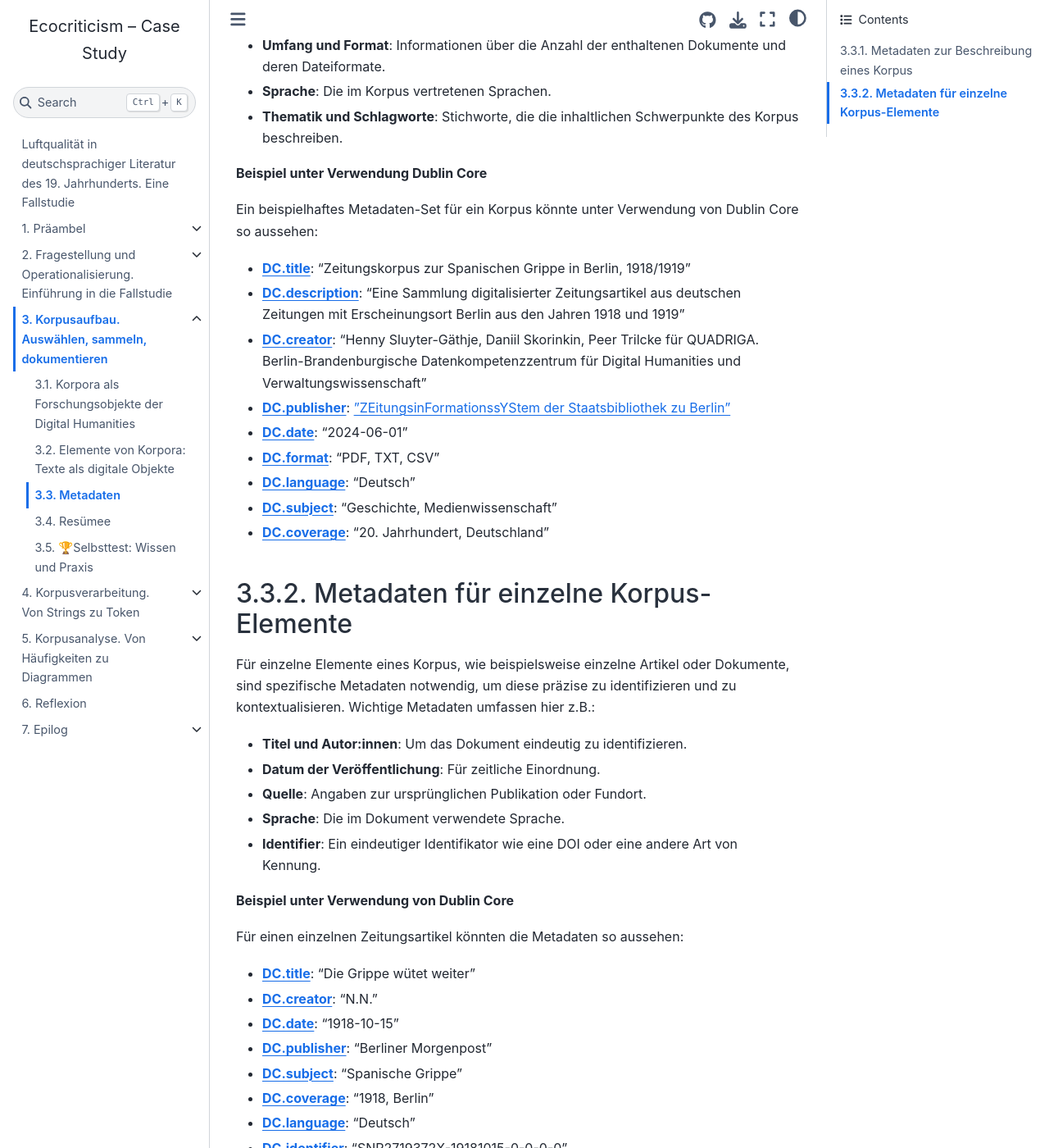
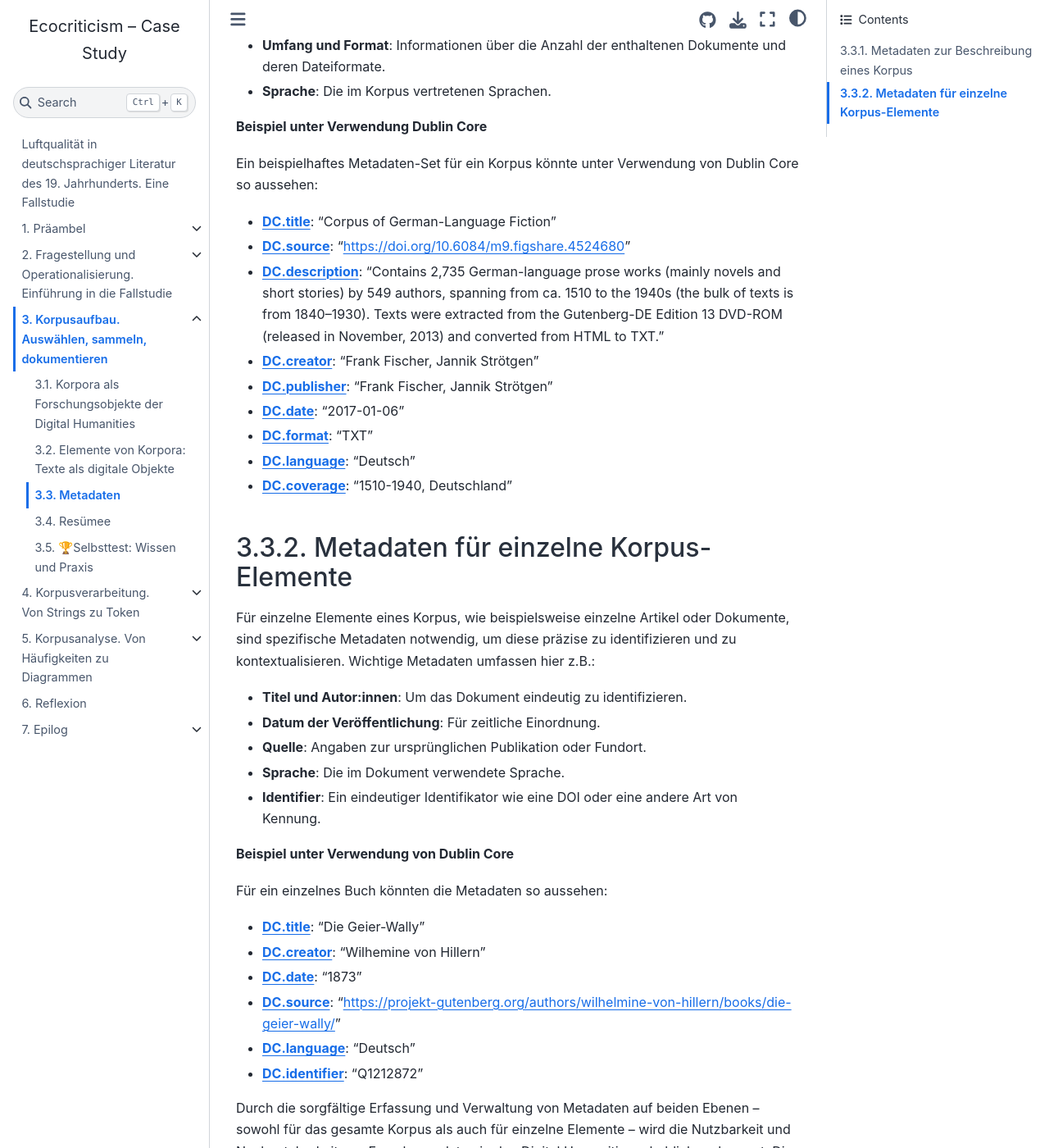
Before and after one commit to quadriga-dk/Text-Fallstudie-3, a Jupyter Book: the page built from corpus_collection/corpus-collection_metadata.md, in a window 1280 px wide and 1400 px high, scrolled down 1064 px. Shown: the whole window at 82% size. Built offline with Jupyter Book 1.0.4 settings and Sphinx 7.4.7 and the Sphinx Book theme 1.1.4, drawn with Linux system fonts in a browser that asks for light colours; pages that are not in the unit, such as notebooks, are missing from menus.

Commit message:
update metadata section with relevant examples from FS3

```diff
--- a/corpus_collection/corpus-collection_metadata.md
+++ b/corpus_collection/corpus-collection_metadata.md
@@ -21,21 +21,20 @@ Bei der Beschreibung eines gesamten Korpus sind die Metadaten entscheidend, um d
 - **Datum**: Zeitangaben zur Erstellung und Veröffentlichung des Korpus.
 - **Umfang und Format**: Informationen über die Anzahl der enthaltenen Dokumente und deren Dateiformate.
 - **Sprache**: Die im Korpus vertretenen Sprachen.
-- **Thematik und Schlagworte**: Stichworte, die die inhaltlichen Schwerpunkte des Korpus beschreiben.
 
 **Beispiel unter Verwendung Dublin Core**
 
 Ein beispielhaftes Metadaten-Set für ein Korpus könnte unter Verwendung von Dublin Core so aussehen:
 
-- **<a href="https://www.dublincore.org/specifications/dublin-core/dcmi-terms/elements11/title/" class="external-link" target="_blank">DC.title</a>**: "Zeitungskorpus zur Spanischen Grippe in Berlin, 1918/1919"
-- **<a href="https://www.dublincore.org/specifications/dublin-core/dcmi-terms/elements11/description/" class="external-link" target="_blank">DC.description</a>**: "Eine Sammlung digitalisierter Zeitungsartikel aus deutschen Zeitungen mit Erscheinungsort Berlin aus den Jahren 1918 und 1919"
-- **<a href="https://www.dublincore.org/specifications/dublin-core/dcmi-terms/elements11/creator/" class="external-link" target="_blank">DC.creator</a>**: "Henny Sluyter-Gäthje, Daniil Skorinkin, Peer Trilcke für QUADRIGA. Berlin-Brandenburgische Datenkompetenzzentrum für Digital Humanities und Verwaltungswissenschaft"
-- **<a href="https://www.dublincore.org/specifications/dublin-core/dcmi-terms/elements11/publisher/" class="external-link" target="_blank">DC.publisher</a>**: <a href="https://zefys.staatsbibliothek-berlin.de/" class="external-link" target="_blank">"ZEitungsinFormationssYStem der Staatsbibliothek zu Berlin"</a>
-- **<a href="https://www.dublincore.org/specifications/dublin-core/dcmi-terms/elements11/date/" class="external-link" target="_blank">DC.date</a>**: "2024-06-01"
-- **<a href="https://www.dublincore.org/specifications/dublin-core/dcmi-terms/elements11/format/" class="external-link" target="_blank">DC.format</a>**: "PDF, TXT, CSV"
+- **<a href="https://www.dublincore.org/specifications/dublin-core/dcmi-terms/elements11/title/" class="external-link" target="_blank">DC.title</a>**: "Corpus of German-Language Fiction"
+- **<a href="https://www.dublincore.org/specifications/dublin-core/dcmi-terms/elements11/source/" class="external-link" target="_blank">DC.source</a>**: "https://doi.org/10.6084/m9.figshare.4524680"
+- **<a href="https://www.dublincore.org/specifications/dublin-core/dcmi-terms/elements11/description/" class="external-link" target="_blank">DC.description</a>**: "Contains 2,735 German-language prose works (mainly novels and short stories) by 549 authors, spanning from ca. 1510 to the 1940s (the bulk of texts is from 1840–1930). Texts were extracted from the Gutenberg-DE Edition 13 DVD-ROM (released in November, 2013) and converted from HTML to TXT."
+- **<a href="https://www.dublincore.org/specifications/dublin-core/dcmi-terms/elements11/creator/" class="external-link" target="_blank">DC.creator</a>**: "Frank Fischer, Jannik Strötgen"
+- **<a href="https://www.dublincore.org/specifications/dublin-core/dcmi-terms/elements11/publisher/" class="external-link" target="_blank">DC.publisher</a>**: "Frank Fischer, Jannik Strötgen"
+- **<a href="https://www.dublincore.org/specifications/dublin-core/dcmi-terms/elements11/date/" class="external-link" target="_blank">DC.date</a>**: "2017-01-06"
+- **<a href="https://www.dublincore.org/specifications/dublin-core/dcmi-terms/elements11/format/" class="external-link" target="_blank">DC.format</a>**: "TXT"
 - **<a href="https://www.dublincore.org/specifications/dublin-core/dcmi-terms/elements11/language/" class="external-link" target="_blank">DC.language</a>**: "Deutsch"
-- **<a href="https://www.dublincore.org/specifications/dublin-core/dcmi-terms/elements11/subject/" class="external-link" target="_blank">DC.subject</a>**: "Geschichte, Medienwissenschaft"
-- **<a href="https://www.dublincore.org/specifications/dublin-core/dcmi-terms/elements11/coverage/" class="external-link" target="_blank">DC.coverage</a>**: "20. Jahrhundert, Deutschland"
+- **<a href="https://www.dublincore.org/specifications/dublin-core/dcmi-terms/elements11/coverage/" class="external-link" target="_blank">DC.coverage</a>**: "1510-1940, Deutschland"
 
 ## Metadaten für einzelne Korpus-Elemente
 
@@ -49,15 +48,13 @@ Für einzelne Elemente eines Korpus, wie beispielsweise einzelne Artikel oder Do
 
 **Beispiel unter Verwendung von Dublin Core**
 
-Für einen einzelnen Zeitungsartikel könnten die Metadaten so aussehen:
+Für ein einzelnes Buch könnten die Metadaten so aussehen:
 
-- **<a href="https://www.dublincore.org/specifications/dublin-core/dcmi-terms/elements11/title/" class="external-link" target="_blank">DC.title</a>**: "Die Grippe wütet weiter"
-- **<a href="https://www.dublincore.org/specifications/dublin-core/dcmi-terms/elements11/creator/" class="external-link" target="_blank">DC.creator</a>**: "N.N."
-- **<a href="https://www.dublincore.org/specifications/dublin-core/dcmi-terms/elements11/date/" class="external-link" target="_blank">DC.date</a>**: "1918-10-15"
-- **<a href="https://www.dublincore.org/specifications/dublin-core/dcmi-terms/elements11/publisher/" class="external-link" target="_blank">DC.publisher</a>**: "Berliner Morgenpost"
-- **<a href="https://www.dublincore.org/specifications/dublin-core/dcmi-terms/elements11/subject/" class="external-link" target="_blank">DC.subject</a>**: "Spanische Grippe"
-- **<a href="https://www.dublincore.org/specifications/dublin-core/dcmi-terms/elements11/coverage/" class="external-link" target="_blank">DC.coverage</a>**: "1918, Berlin"
+- **<a href="https://www.dublincore.org/specifications/dublin-core/dcmi-terms/elements11/title/" class="external-link" target="_blank">DC.title</a>**: "Die Geier-Wally"
+- **<a href="https://www.dublincore.org/specifications/dublin-core/dcmi-terms/elements11/creator/" class="external-link" target="_blank">DC.creator</a>**: "Wilhemine von Hillern"
+- **<a href="https://www.dublincore.org/specifications/dublin-core/dcmi-terms/elements11/date/" class="external-link" target="_blank">DC.date</a>**: "1873"
+- **<a href="https://www.dublincore.org/specifications/dublin-core/dcmi-terms/elements11/source/" class="external-link" target="_blank">DC.source</a>**: "https://projekt-gutenberg.org/authors/wilhelmine-von-hillern/books/die-geier-wally/"
 - **<a href="https://www.dublincore.org/specifications/dublin-core/dcmi-terms/elements11/language/" class="external-link" target="_blank">DC.language</a>**: "Deutsch"
-- **<a href="https://www.dublincore.org/specifications/dublin-core/dcmi-terms/elements11/identifier/" class="external-link" target="_blank">DC.identifier</a>**: "SNP2719372X-19181015-0-0-0-0"
+- **<a href="https://www.dublincore.org/specifications/dublin-core/dcmi-terms/elements11/identifier/" class="external-link" target="_blank">DC.identifier</a>**: "Q1212872"
 
 Durch die sorgfältige Erfassung und Verwaltung von Metadaten auf beiden Ebenen – sowohl für das gesamte Korpus als auch für einzelne Elemente – wird die Nutzbarkeit und Nachnutzbarkeit von Forschungsdaten in den Digital Humanities erheblich verbessert. Dies trägt zur besseren Auffindbarkeit, Nachvollziehbarkeit und langfristigen Erhaltung der Daten bei.
```
